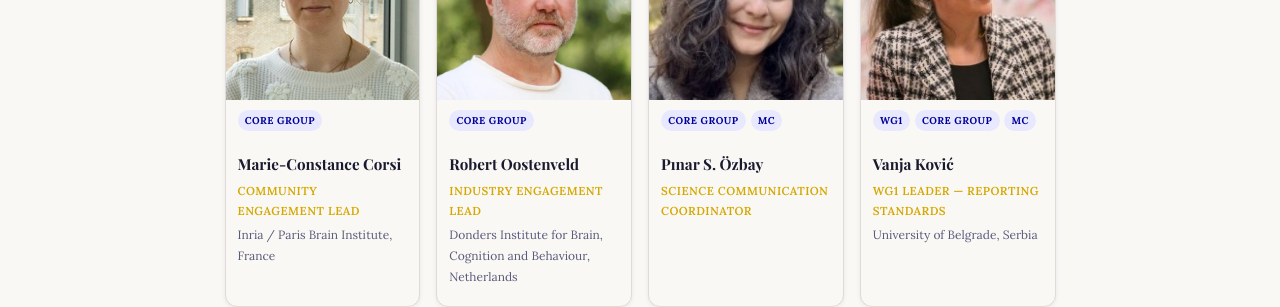
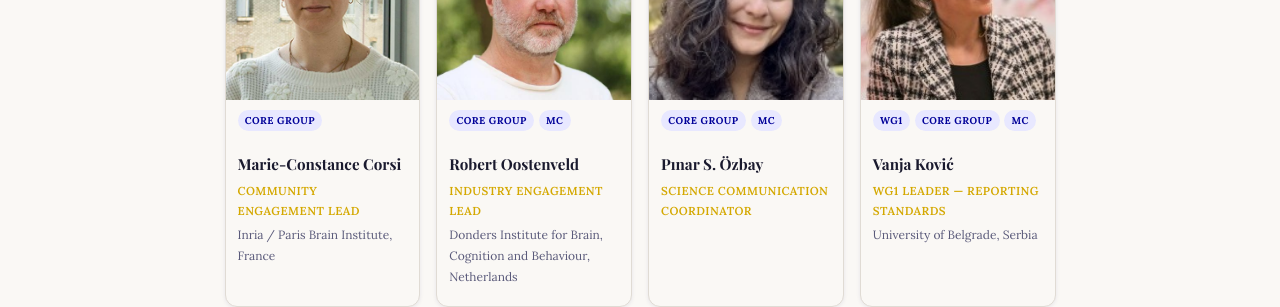
Before and after one commit to mcvinding/website-1, a Jekyll site: the page built from coordination.md, in a window 1280 px wide and 900 px high, scrolled down 764 px. Shown: the part 146-453 px from the top of the window. Built offline with Jekyll 4.4.1, drawn with Linux system fonts in a browser that asks for light colours.

Commit message:
Add MC tag to Robert Oostenveld

```diff
--- a/_data/people.yml
+++ b/_data/people.yml
@@ -81,7 +81,7 @@
   orcid: ""
   image: "/assets/images/people/robert.jpg"
   bio: ""
-  tags: [Core Group]
+  tags: [Core Group, MC]
   order: 6
 
 - id: pinar
```
